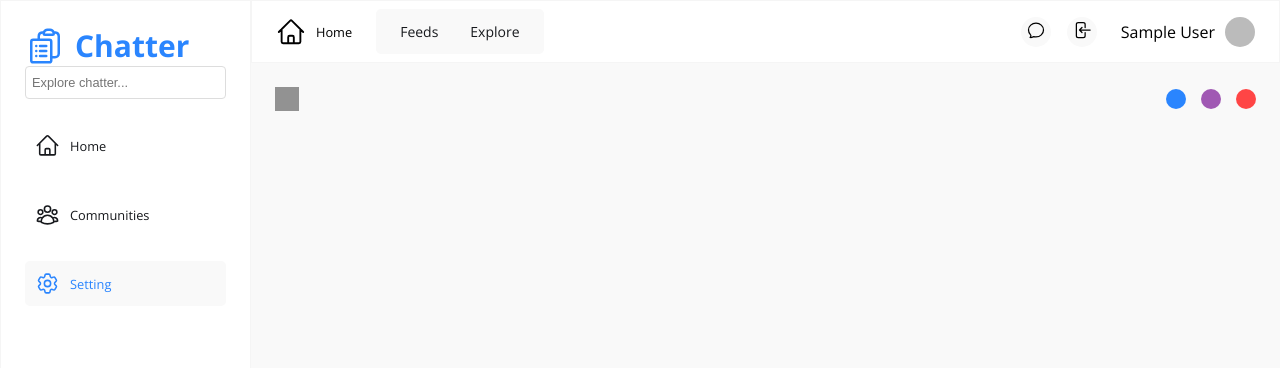
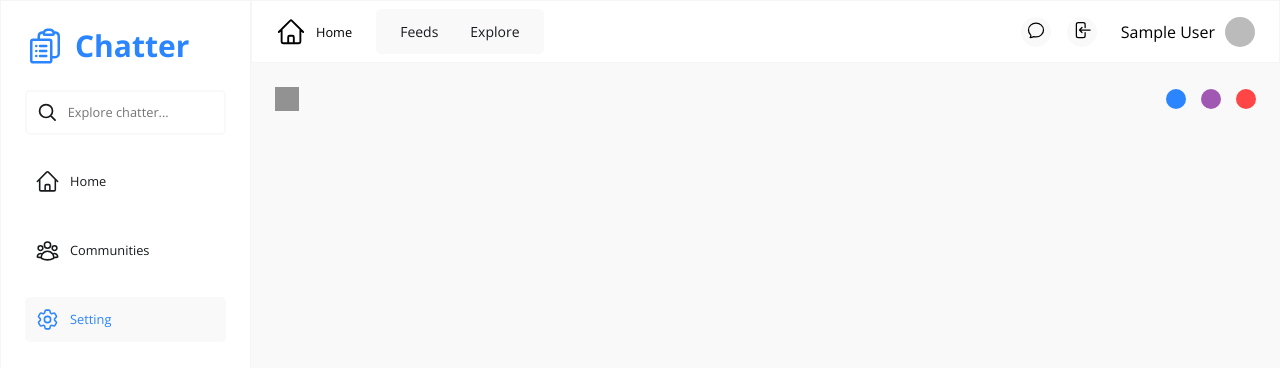
Before and after one commit to Im-Hassan-wd/verbose-broccoli, a React (Create React App) app: page /settings in a window 1280 px wide. Shown: the top 368 px of the page. Built offline with nearby package versions, Linux system fonts and the light colour scheme; no server answers; sample sign-in values are in the browser's storage; grey boxes are pictures that could not be loaded.

Commit message:
create search component

```diff
--- a/src/components/Searchbar.css
+++ b/src/components/Searchbar.css
@@ -0,0 +1,32 @@
+.seachbar-input-div {
+  display: flex;
+  align-items: center;
+  padding: 10px;
+  margin: 24px 0;
+  display: flex;
+  align-items: center;
+  gap: 10px;
+  border-radius: 5px;
+  border: 2px solid var(--smoke);
+}
+.seachbar-input-div input {
+  border: none;
+  font-family: "Open Sans", sans-serif;
+  background: none;
+  width: 100%;
+  height: 100%;
+  outline: none;
+  margin: 0;
+  padding: 0;
+}
+.seachbar-input-div svg {
+  color: var(--black);
+}
+
+/* dark mode  */
+.searchbar.dark .seachbar-input-div {
+  border-color: var(--dark-100);
+}
+.searchbar.dark .seachbar-input-div svg {
+  color: var(--smoke);
+}
--- a/src/components/Searchbar.js
+++ b/src/components/Searchbar.js
@@ -1,11 +1,30 @@
 // styles
 import "./Searchbar.css";
 
+// hooks
+import { useTheme } from "../hooks/useTheme";
+
 export default function Searchbar() {
+  const { mode } = useTheme();
+
   return (
-    <div className="searchbar">
+    <div className={`searchbar ${mode}`}>
       <div className="seachbar-input-div">
-        {/* icon  */}
+        <svg
+          xmlns="http://www.w3.org/2000/svg"
+          fill="none"
+          viewBox="0 0 24 24"
+          strokeWidth={2}
+          stroke="currentColor"
+          className="w-6 h-6"
+        >
+          <path
+            strokeLinecap="round"
+            strokeLinejoin="round"
+            d="M21 21l-5.197-5.197m0 0A7.5 7.5 0 105.196 5.196a7.5 7.5 0 0010.607 10.607z"
+          />
+        </svg>
+
         <input type="text" placeholder="Explore chatter..." />
       </div>
     </div>
```
